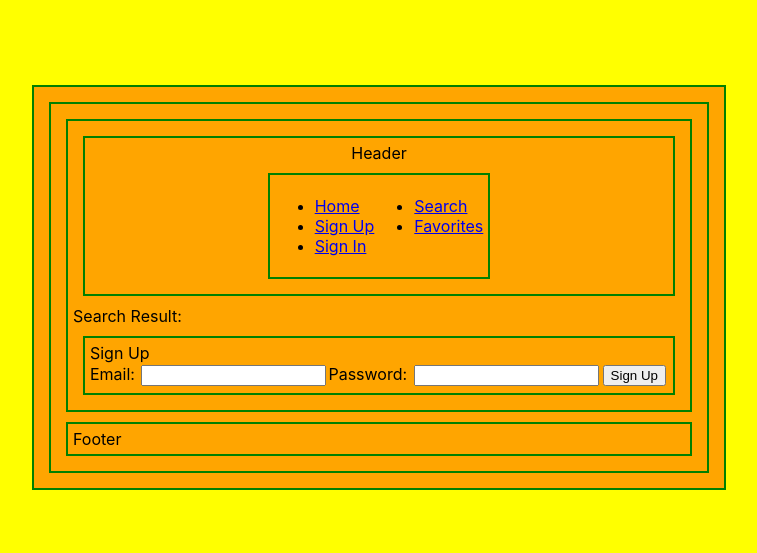
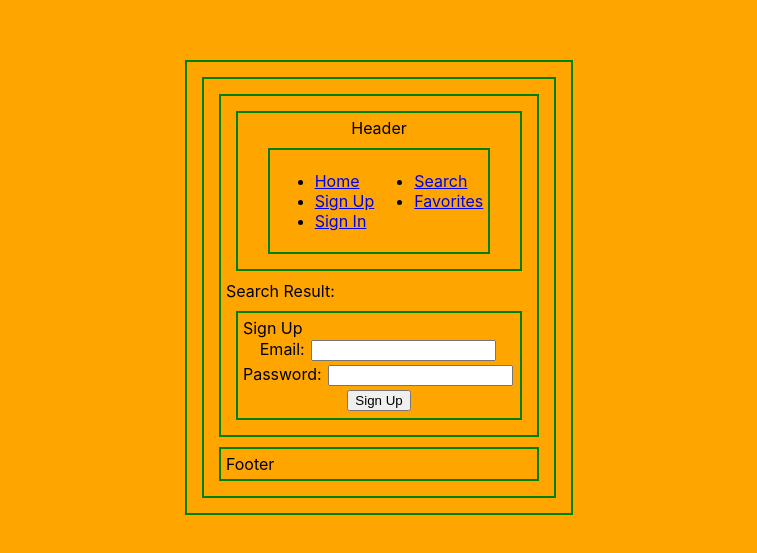
Before and after one commit to franco-ortega/lab-14-favorites-api-fe, a React (Create React App) app: page /signup in a window 1280 px wide. Shown: the part 113-666 px from the top of the page, without its empty margins (261-1018 px from the left). Built offline with nearby package versions, Linux system fonts and the light colour scheme.

Commit message:
add more css and redirects file for Netlify

```diff
--- a/src/App.css
+++ b/src/App.css
@@ -1,6 +1,6 @@
 html {
   height: 100%;
-
+  width: vw;
 }
 
 body {
@@ -10,7 +10,7 @@ body {
   width: fit-content;
   margin: auto;
   height: 100%;
-  background-color: yellow;
+  background-color: orange;
 }
 
 div {
@@ -39,3 +39,13 @@ button {
   flex-direction: row;
   width: fit-content;
 }
+
+.align-form {
+  display: flex;
+  flex-direction: column;
+  align-items: center;
+}
+
+button {
+  width: fit-content;
+}
--- a/src/Search.js
+++ b/src/Search.js
@@ -7,7 +7,7 @@ export default class Search extends Component {
         return (
             <div>
                 Search Page
-                <form onSubmit={this.props.handleSubmitSearch}>
+                <form onSubmit={this.props.handleSubmitSearch} className='align-form'>
                     <label>
                         Search: <input onChange={ this.props.handleSearchChange } value={this.searchTerm} />
                     </label>
--- a/src/SignIn.js
+++ b/src/SignIn.js
@@ -5,7 +5,7 @@ export default class Footer extends Component {
         return (
             <div>
                 Sign In
-                <form>
+                <form className='align-form'>
                     <label>
                         Email: <input />
                     </label>
--- a/src/SignUp.js
+++ b/src/SignUp.js
@@ -5,7 +5,7 @@ export default class Footer extends Component {
         return (
             <div>
                 Sign Up
-                <form>
+                <form className='align-form'>
                     <label>
                         Email: <input />
                     </label>
```
Also changed, not shown: 1 other file (tests, documents, lock files or other folders).
